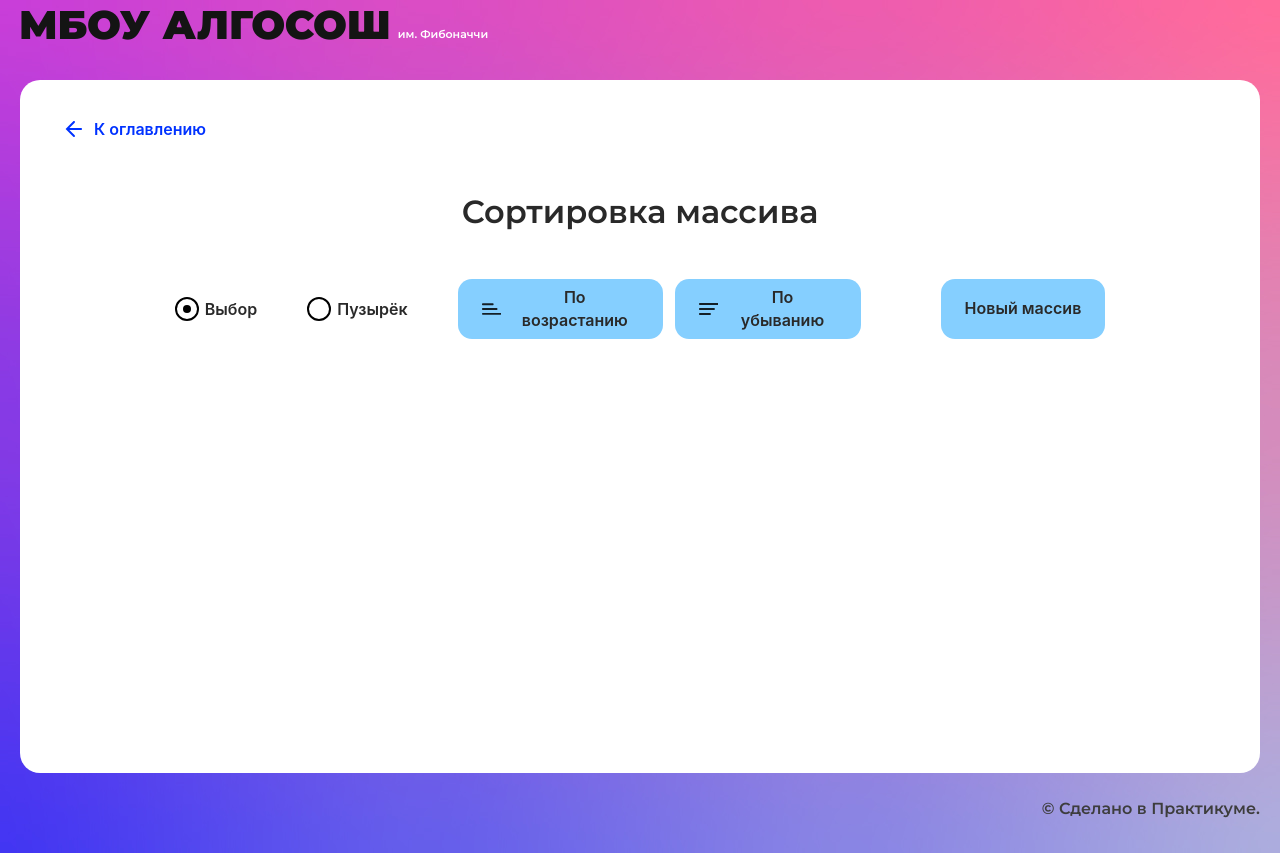
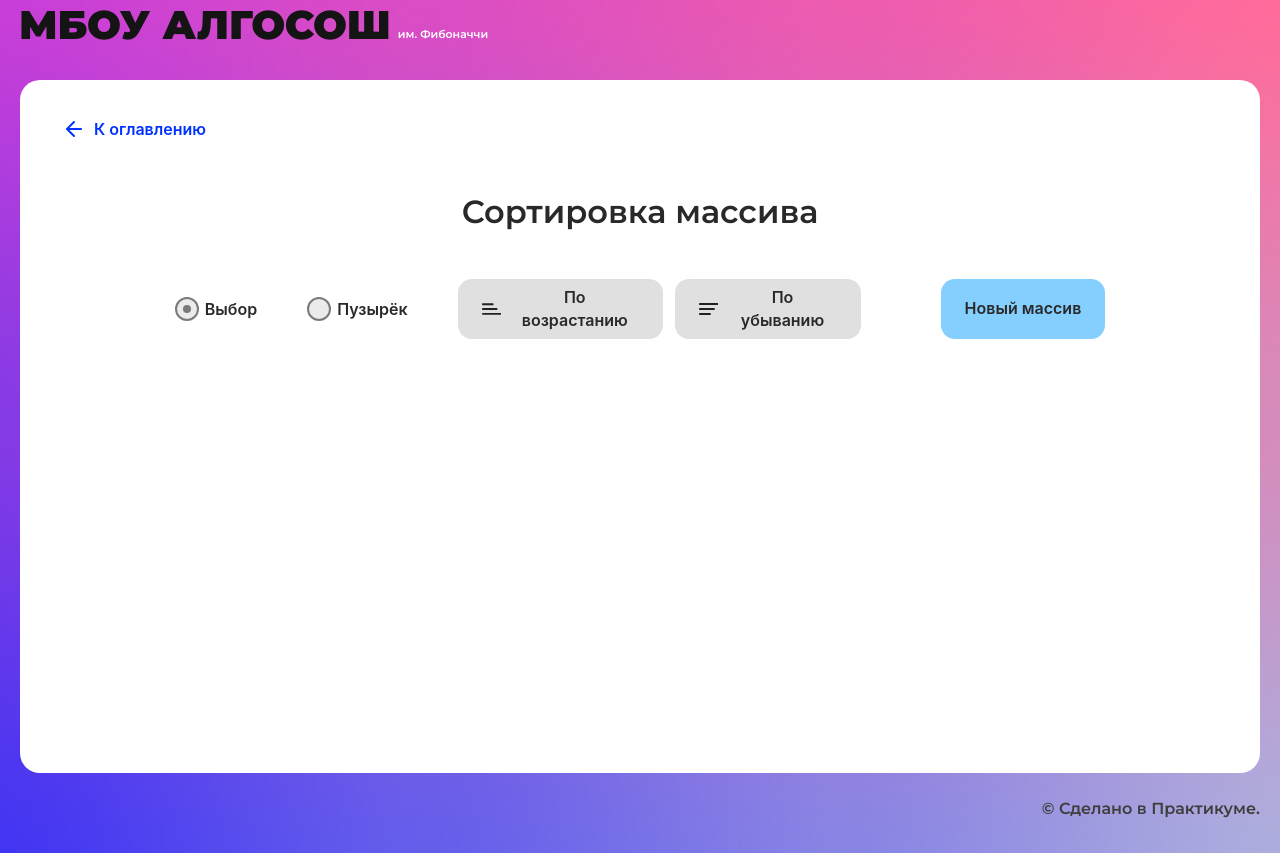
Before and after one commit to Karkachevich/algososh_mbou, a React (Create React App) app: page /sorting in a window 1280 px wide. Built offline with nearby package versions, Linux system fonts and the light colour scheme.

Commit message:
feat: update sorting-page

```diff
--- a/src/components/sorting-page/sorting-page.tsx
+++ b/src/components/sorting-page/sorting-page.tsx
@@ -15,6 +15,9 @@ export const SortingPage: FC = () => {
   const [sortMode, setSortMode] = useState<string>("selection");
   const [inProgressAscent, setInProgressAscent] = useState<boolean>(false);
   const [inProgressDescent, setInProgressDescent] = useState<boolean>(false);
+
+  const disabled =
+    inProgressAscent || inProgressDescent || numberArr.length === 0;
 
   const onClickNewArr = () => {
     setNumberArr(randomArr());
@@ -53,7 +56,7 @@ export const SortingPage: FC = () => {
           value="selection"
           checked={sortMode === "selection"}
           onChange={() => setSortMode("selection")}
-          disabled={inProgressAscent || inProgressDescent}
+          disabled={disabled}
         />
         <RadioInput
           label="Пузырёк"
@@ -61,33 +64,27 @@ export const SortingPage: FC = () => {
           value="bubble"
           checked={sortMode === "bubble"}
           onChange={() => setSortMode("bubble")}
-          disabled={inProgressAscent || inProgressDescent}
+          disabled={disabled}
         />
         <Button
           text="По возрастанию"
           sorting={Direction.Ascending}
           extraClass={styles.button_ascending}
-          onClick={() => {
-            onClickSortAscending();
-          }}
+          onClick={onClickSortAscending}
           isLoader={inProgressAscent}
-          disabled={inProgressDescent}
+          disabled={inProgressDescent || numberArr.length === 0}
         />
         <Button
           text="По убыванию"
           sorting={Direction.Descending}
           extraClass={styles.button_descending}
-          onClick={() => {
-            onClickSortDescending();
-          }}
+          onClick={onClickSortDescending}
           isLoader={inProgressDescent}
-          disabled={inProgressAscent}
+          disabled={inProgressAscent || numberArr.length === 0}
         />
         <Button
           text="Новый массив"
-          onClick={() => {
-            onClickNewArr();
-          }}
+          onClick={onClickNewArr}
           disabled={inProgressAscent || inProgressDescent}
         />
       </div>
```
